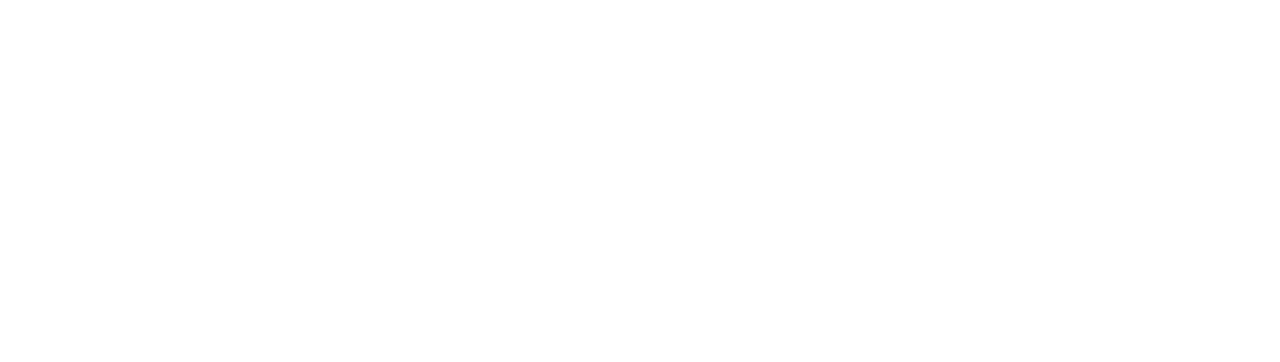
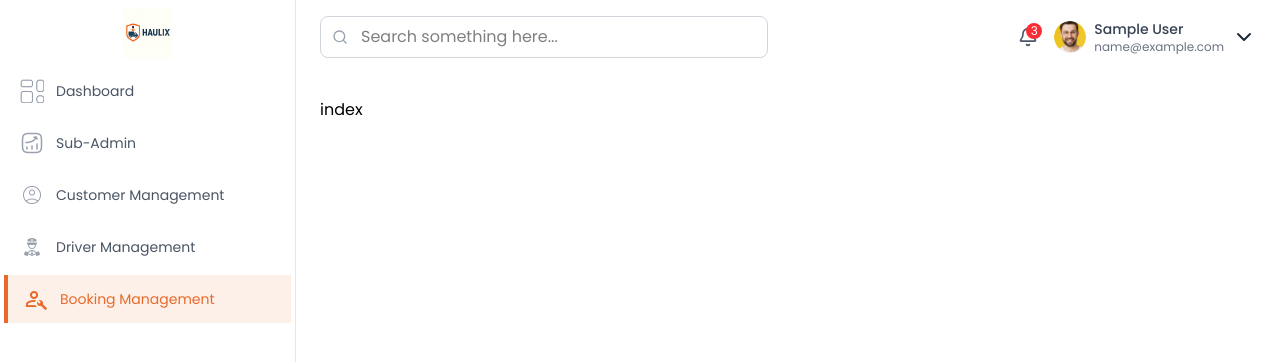
Before and after one commit to sandeep3642/transportapp-adminpanel, a React (Vite) app: page /booking-management in a window 1280 px wide. Before the commit this address had no page. Shown: the top 362 px of the page. Built offline with nearby package versions, Linux system fonts and the light colour scheme; sample sign-in values are in the browser's storage.

Commit message:
driver management UI

```diff
--- a/src/App.jsx
+++ b/src/App.jsx
@@ -9,6 +9,7 @@
 import { UserProvider } from "./context/UserContext";
 import PrivateRoute from "./utilty/PrivateRoute";
 import PublicRoute from "./utilty/PublicRoute";
+const Driver = lazy(() => import("./pages/Driver"));
 
 
 function App() {
@@ -32,6 +33,10 @@
             {/* Private Routes */}
             <Route element={<PrivateRoute />}>
               <Route element={<Layout />}>
+                <Route path="/driver-management" element={<Driver />} />
+                <Route path="/customer" element={<Driver />} />
+                <Route path="/booking-management" element={<Driver />} />
+                <Route path="/dashboard" element={<Driver />} />
               </Route>
             </Route>
           </Routes>
--- a/src/components/Layout.jsx
+++ b/src/components/Layout.jsx
@@ -9,7 +9,7 @@
   const location = useLocation();
 
   useEffect(() => {
-    // const path = location.pathname.replace("/", "") || "/";
+    const path = location.pathname.replace("/", "") || "/";
 
     // Method 1: Explicit mapping (more control)
     const routeMapping = {
@@ -20,8 +20,8 @@
       "service-detail": "service",
       "spare-part-detail": "service",
       "add-new-technician": "technician",
-      "subadmin-view":"sub-admin",
-      "create-payout":"earnings",
+      "subadmin-view": "sub-admin",
+      "create-payout": "earnings",
       activityLog: "service",
       // Add more mappings as needed
     };
@@ -42,11 +42,9 @@
         const validParents = [
           "sub-admin",
           "customer",
-          "technician",
+          "driver",
           "dashboard",
-          "service",
-          "reports",
-          "settings",
+          "booking",
         ];
 
         if (validParents.includes(potentialParent)) {
--- a/src/components/Sidebar.jsx
+++ b/src/components/Sidebar.jsx
@@ -5,6 +5,7 @@
 import SubAdminIcon from "../assets/subadmin.png";
 import CustomerIcon from "../assets/customer2.png";
 import TechIcon from "../assets/tech.png";
+import DriverIcon from "../assets/driver.png";
 import ServiceRequestIcon from "../assets/service-req.png";
 import EarningIcons from "../assets/earning.png";
 import SettingsIcon from "../assets/setting.png";
@@ -38,29 +39,17 @@
       path: "/customer",
     },
     {
-      id: "technician",
-      icon: TechIcon,
-      label: "Technician Management",
-      path: "/technician",
+      id: "driver",
+      icon: DriverIcon,
+      label: "Driver Management",
+      path: "/driver-management",
     },
     {
-      id: "service",
-      icon: ServiceRequestIcon,
-      label: "Service Request Manager",
-      path: "/service",
+      id: "booking",
+      icon: TechIcon,
+      label: "Booking Management",
+      path: "/booking-management",
     },
-    {
-      id: "earnings",
-      icon: EarningIcons,
-      label: "Earnings & Payout",
-      path: "/earnings",
-    },
-    // {
-    //   id: "account",
-    //   icon: SettingsIcon,
-    //   label: "Account Settings",
-    //   path: "/account",
-    // },
   ];
 
   const handleNavigation = (item) => {
@@ -109,14 +98,13 @@
             onClick={() => handleNavigation(item)}
             className={`outline-none cursor-pointer focus:outline-none w-full flex items-center space-x-3 px-3 lg:px-4 py-2 lg:py-3 text-left transition-colors relative ${
               activeItem === item.id
-                ? "bg-[#0C94D21A] text-[#0C94D2] border-l-4 border-[#1D0EC7]"
+                ? "bg-[rgba(232,106,43,0.1)] text-[#e86a2b] border-l-4 border-[#E86A2B]"
                 : "text-gray-600 hover:bg-gray-50"
             }`}
           >
-
             <div
               className={`w-6 h-6 lg:w-6 lg:h-6 flex-shrink-0 ${
-                activeItem === item.id ? "bg-[#0C94D2]" : "bg-gray-400"
+                activeItem === item.id ? "bg-[#e86a2b]" : "bg-gray-400"
               }`}
               style={{
                 maskImage: `url(${item.icon})`,
--- /dev/null
+++ b/src/pages/Driver/index.jsx
@@ -0,0 +1,7 @@
+import React from "react";
+
+const index = () => {
+  return <div>index</div>;
+};
+
+export default index;
--- a/src/pages/Login/index.jsx
+++ b/src/pages/Login/index.jsx
@@ -1,10 +1,19 @@
 import { useState } from "react";
 import HeroImage from "../../assets/hero.png";
 import LogoImage from "../../assets/Logo.png";
+import { useNavigate } from "react-router-dom";
 
 export default function HaulixLogin() {
+  const navigate = useNavigate();
   const [email, setEmail] = useState("");
   const [password, setPassword] = useState("");
+
+  const handleClick = () => {
+    // Perform login logic here
+    console.log("Email:", email);
+    console.log("Password:", password);
+    navigate("/driver-management");
+  };
 
   return (
     <div className="min-h-screen bg-gray-100 flex items-center justify-center p-4">
@@ -62,6 +71,7 @@
               {/* Login Button */}
               <button
                 type="button"
+                onClick={handleClick}
                 className="w-full bg-[#E86A2B] text-white font-semibold py-4 rounded-lg hover:bg-orange-600 transition-colors text-lg mt-8"
               >
                 Login
--- a/src/utilty/PublicRoute.jsx
+++ b/src/utilty/PublicRoute.jsx
@@ -3,7 +3,7 @@
 
 const PublicRoute = () => {
   const token = localStorage.getItem("token");
-  return token ? <Navigate to="/dashboard" /> : <Outlet />;
+  return !token ? <Navigate to="/" /> : <Outlet />;
 };
 
 export default PublicRoute;
```
Also changed, not shown: src/assets/driver.png (added).
